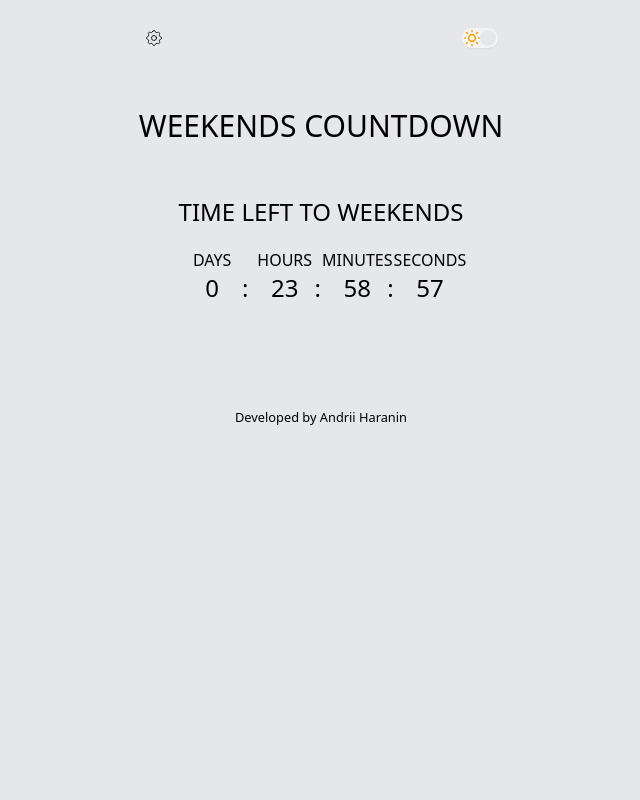
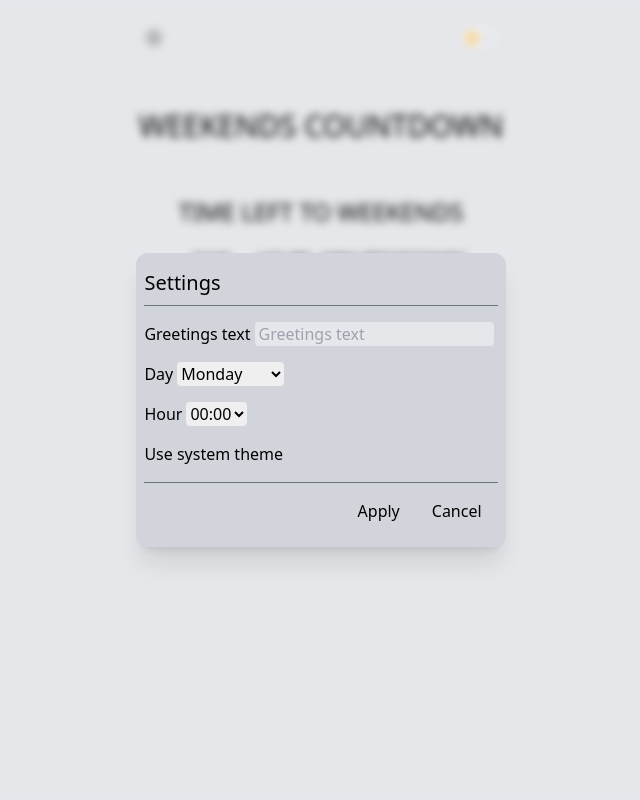
Before and after one commit to Nedilko/timer, a React (Create React App) app: page / in a window 1280 px wide. Both pictures are taken after a click on the element 472 px from the left and 40 px from the top of the page. Shown: the top 800 px of the page, without its empty margins (319-959 px from the left). Built offline with nearby package versions, Linux system fonts and the light colour scheme; the HTML template or start-up script is replaced by a standard one.

Commit message:
WiP: Settings show/hide added

```diff
--- a/src/App.jsx
+++ b/src/App.jsx
@@ -11,6 +11,11 @@ import SettingsModal from './components/SettingsModal'
 
 function App() {
   const [GlobalSettings, setGlobalSettings] = useState(loadSettings())
+  const [isOpen, setIsOpen] = useState(false)
+
+  const handleModalOpenClose = () => {
+    setIsOpen((oldState) => !oldState)
+  }
 
   return (
     <SettingsContext.Provider value={{GlobalSettings, setGlobalSettings}}>
@@ -18,7 +23,7 @@ function App() {
         <div
           className="mx-2 mt-5 flex max-h-[26rem] max-w-lg flex-col transition-colors duration-300 lg:mx-auto relative">
           <header className="flex h-10 justify-between">
-            <SettingsButton/>
+            <SettingsButton onClick={handleModalOpenClose}/>
             <div className="flex justify-center p-2">
               <ThemeToggleSwitch/>
             </div>
@@ -41,7 +46,7 @@ function App() {
           </footer>
         </div>
       </div>
-      <SettingsModal/>
+      <SettingsModal isOpen={isOpen} onCancel={handleModalOpenClose}/>
     </SettingsContext.Provider>
   )
 }
--- a/src/components/Button.jsx
+++ b/src/components/Button.jsx
@@ -2,13 +2,28 @@ import PropTypes from 'prop-types'
 import settingsIcon from '../assets/settings.svg'
 
 Button.propTypes = {
-  onClick: PropTypes.func.isRequired
+  onClick: PropTypes.func.isRequired,
+  title: PropTypes.string,
+  icon:  PropTypes.string
 }
 
-function Button({onClick}) {
+function addTitle(title) {
+  if (title) {
+    return <span className='px-2'>{title}</span>
+  }
+}
+
+function addIcon(icon) {
+  if (icon) {
+    return <img className="h-5 w-5 dark:invert" src={icon} alt="Settings"/>
+  }
+}
+
+function Button({onClick, title, icon}) {
   return (
-    <div className="cursor-pointer p-2" onClick={onClick}>
-      <img className="h-5 w-5 dark:invert" src={settingsIcon} alt="Settings"/>
+    <div className="cursor-pointer p-2 border-slate-600 rounded" onClick={onClick}>
+      {addIcon(icon)}
+      {addTitle(title)}
     </div>
   )
 }
--- /dev/null
+++ b/src/components/Input.jsx
@@ -0,0 +1,17 @@
+import {useState} from 'react'
+import PropTypes from 'prop-types'
+
+Input.propTypes = {
+  label: PropTypes.string,
+  placeholder: PropTypes.string
+}
+
+function Input({label, placeholder = 'Greetings text'}) {
+  return (
+    <label className='py-2'>{label}
+      <input className='mx-1 px-1 rounded bg-gray-200' type="text" placeholder={placeholder}/>
+    </label>
+  )
+}
+
+export default Input
--- a/src/components/Modal.jsx
+++ b/src/components/Modal.jsx
@@ -1,15 +1,25 @@
+import {useEffect} from 'react'
 import Panel from './Panel'
+import Portal from './Portal'
+import OverlayBackground from './OverlayBackground'
 import PropTypes from 'prop-types'
 
 Modal.propTypes = {
-  content: PropTypes.any
+  children: PropTypes.any.isRequired,
+  isOpen: PropTypes.bool.isRequired,
 }
 
-function Modal({content}) {
+function Modal({children, isOpen}) {
+  if (!isOpen) return null;
+
   return (
-    <Panel>
-      {content}
-    </Panel>
+    <Portal wrapperId='portal-wrapper'>
+      <OverlayBackground>
+        <Panel>
+          {children}
+        </Panel>
+      </OverlayBackground>
+    </Portal>
   )
 }
 
--- /dev/null
+++ b/src/components/OverlayBackground.jsx
@@ -0,0 +1,16 @@
+import PropTypes from 'prop-types'
+
+OverlayBackground.propTypes = {
+  children: PropTypes.object,
+  onClick: PropTypes.func
+}
+
+function OverlayBackground({children}) {
+  return (
+    <div className='fixed inset-0	 backdrop-blur-sm w-full h-full flex items-center justify-center'>
+      {children}
+    </div>
+  )
+}
+
+export default OverlayBackground
--- a/src/components/Panel.jsx
+++ b/src/components/Panel.jsx
@@ -6,12 +6,10 @@ Panel.propTypes = {
 
 function Panel({children}) {
   return (
-    <div className='absolute backdrop-blur-sm w-full h-full flex items-center justify-center rounded-xl'>
-      <div className='bg-gray-300 rounded-xl shadow-xl p-2'>
-        {children}
-      </div>
+    <div className='bg-gray-300 rounded-xl shadow-xl p-2'>
+      {children}
     </div>
-)
+  )
 }
 
 export default Panel
--- /dev/null
+++ b/src/components/Portal.jsx
@@ -0,0 +1,41 @@
+import {useLayoutEffect, useState} from 'react'
+import {createPortal} from 'react-dom'
+import PropTypes from 'prop-types'
+
+Portal.propTypes = {
+  children: PropTypes.object,
+  wrapperId: PropTypes.string,
+}
+
+function Portal({children, wrapperId = "portal-wrapper"}) {
+  const [wrapperElement, setWrapperElement] = useState(null);
+
+  useLayoutEffect(() => {
+    let systemCreated = false;
+    let element = document.getElementById(wrapperId);
+    if (!element) {
+      systemCreated = true;
+      element = createWrapperAndAppendToBody(wrapperId);
+    }
+    setWrapperElement(element);
+
+    return () => {
+      if (systemCreated && element.parentNode) {
+        element.parentNode.removeChild(element);
+      }
+    }
+  }, [wrapperId]);
+
+  if (wrapperElement === null) return null;
+
+  return createPortal(children, wrapperElement);
+}
+
+function createWrapperAndAppendToBody(wrapperId) {
+  const wrapperElement = document.createElement('div');
+  wrapperElement.setAttribute("id", wrapperId);
+  document.body.appendChild(wrapperElement);
+  return wrapperElement;
+}
+
+export default Portal
--- /dev/null
+++ b/src/components/Select.jsx
@@ -0,0 +1,19 @@
+import {useState} from 'react'
+import PropTypes from 'prop-types'
+
+Select.propTypes = {
+  label: PropTypes.string,
+  options: PropTypes.array.isRequired,
+}
+
+function Select({label, options}) {
+  return (
+    <label className='py-2'>{label}
+      <select className="rounded mx-1" name="">
+        {options.map((value, i) => <option key={i} value={i}>{value}</option>)}
+      </select>
+    </label>
+  )
+}
+
+export default Select
--- a/src/components/SettingsButton.jsx
+++ b/src/components/SettingsButton.jsx
@@ -1,12 +1,14 @@
+import PropTypes from 'prop-types'
 import Button from './Button'
+import settingsIcon from '../assets/settings.svg'
 
-const SettingsButton = () => {
-  const handleClick = () => {
-    console.log('Click click...')
-  }
+SettingsButton.propTypes = {
+  onClick: PropTypes.func.isRequired
+}
 
+function SettingsButton({onClick}) {
   return (
-    <Button onClick={handleClick}/>
+    <Button icon={settingsIcon} onClick={onClick}/>
   )
 }
 
--- a/src/components/SettingsModal.jsx
+++ b/src/components/SettingsModal.jsx
@@ -1,35 +1,40 @@
+import {useState} from 'react'
 import Modal from './Modal'
+import Button from './Button'
+import Select from './Select'
+import Input from './Input'
+import {settingsData} from '../settings'
+import PropTypes from 'prop-types'
 
-function SettingsModal() {
+SettingsModal.propTypes = {
+  isOpen: PropTypes.bool,
+  onCancel: PropTypes.func,
+  onApply: PropTypes.func
+}
+
+function SettingsModal({isOpen, onCancel, onApply}) {
+  function handleApply() {
+    console.log('applied settings and closed')
+  }
+
+  function handleClose() {
+    console.log('closed modal')
+  }
+
   return (
-    <Modal>
+    <Modal isOpen={isOpen}>
       <div className='border-b border-gray-500 text-xl py-2'>Settings</div>
       <div className='flex flex-col py-2'>
-          <span className='py-2'>Greetings text
-            <input className='mx-1 px-1 rounded bg-gray-200' type="text" placeholder="put some text here"/>
-          </span>
-        <div>
-          <div className='py-2'>Day
-            <select className="rounded mx-1" name="" id="">
-              <option value="1">Monday</option>
-              <option value="2">Tuesday</option>
-              <option value="3">Wednesday</option>
-            </select>
-          </div>
-
-          <div className='py-2'>Hour
-            <select className="rounded mx-1" name="" id="">
-              <option value="0">00:00</option>
-              <option value="1">01:00</option>
-              <option value="23">23:00</option>
-            </select>
-          </div>
+        <Input label="Greetings text"/>
+        <div className='flex flex-col'>
+          <Select options={settingsData.days} label={'Day'}/>
+          <Select options={settingsData.hours} label={'Hour'}/>
         </div>
-        <div className='py-2'>Use system theme</div>
+        <label className='py-2'>Use system theme</label>
       </div>
       <footer className='flex border-t border-gray-500 justify-end  py-2'>
-        <span className='px-2'>Apply</span>
-        <span className='px-2'>Cancel</span>
+        <Button title={'Apply'} onClick={onApply}/>
+        <Button title={'Cancel'} onClick={onCancel}/>
       </footer>
     </Modal>
   )
--- a/src/settings.js
+++ b/src/settings.js
@@ -18,4 +18,31 @@ const getDefaultSettings = () => ({
   isFirstLoad: true,
 })
 
-export {TOGGLE_SWITCH, getDefaultSettings}
+const settingsData = {
+  days: [
+    'Monday',
+    'Tuesday',
+    'Wednesday',
+    'Thursday',
+    'Friday',
+    'Saturday',
+    'Sunday'
+  ],
+  hours: [
+    '00:00',
+    '01:00',
+    '02:00',
+    '03:00',
+    '04:00',
+    '05:00',
+    '06:00',
+    '07:00',
+    '08:00',
+    '09:00',
+    '10:00',
+    '11:00',
+    '12:00',
+  ]
+}
+
+export {TOGGLE_SWITCH, getDefaultSettings, settingsData}
```
